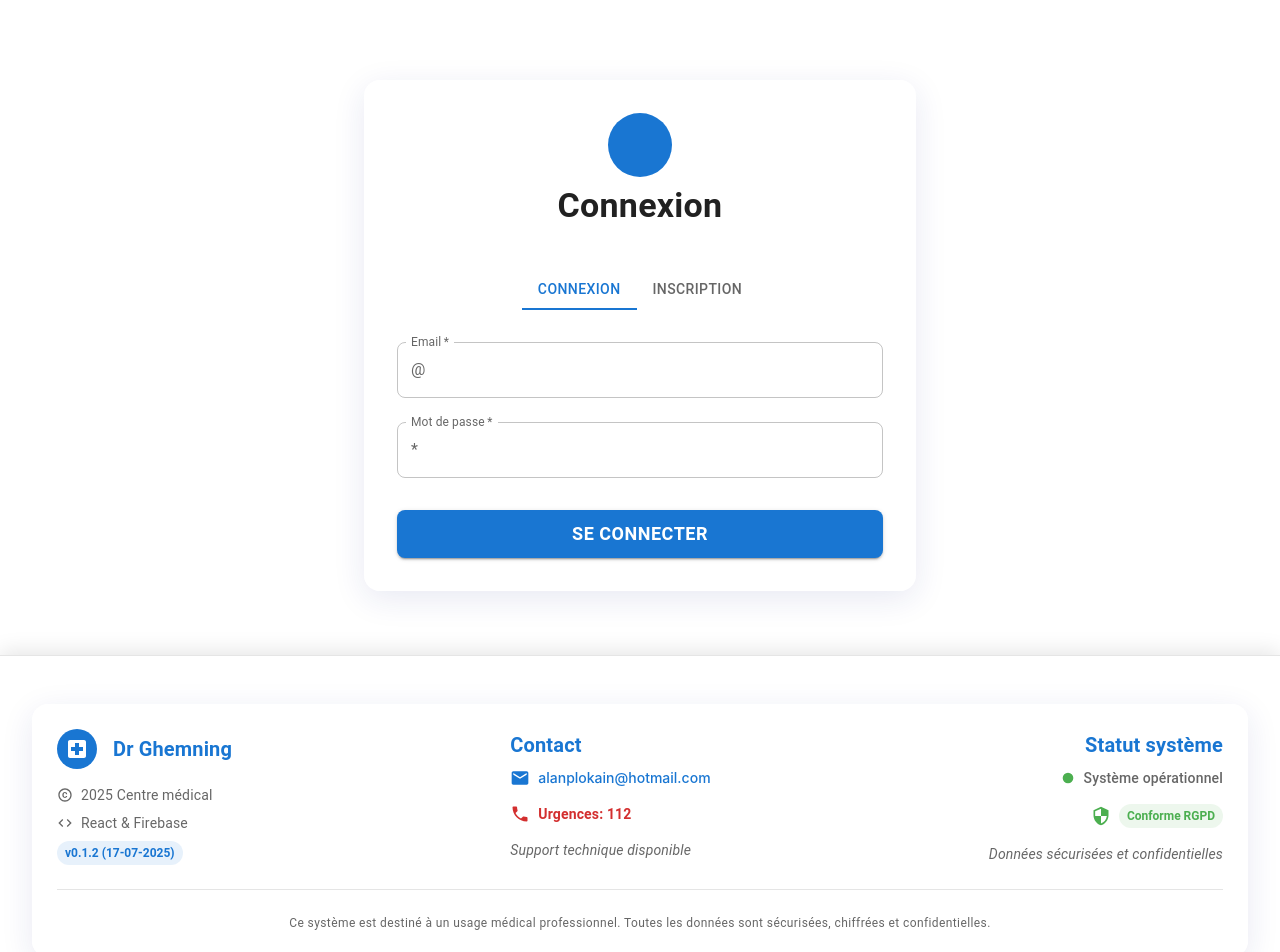
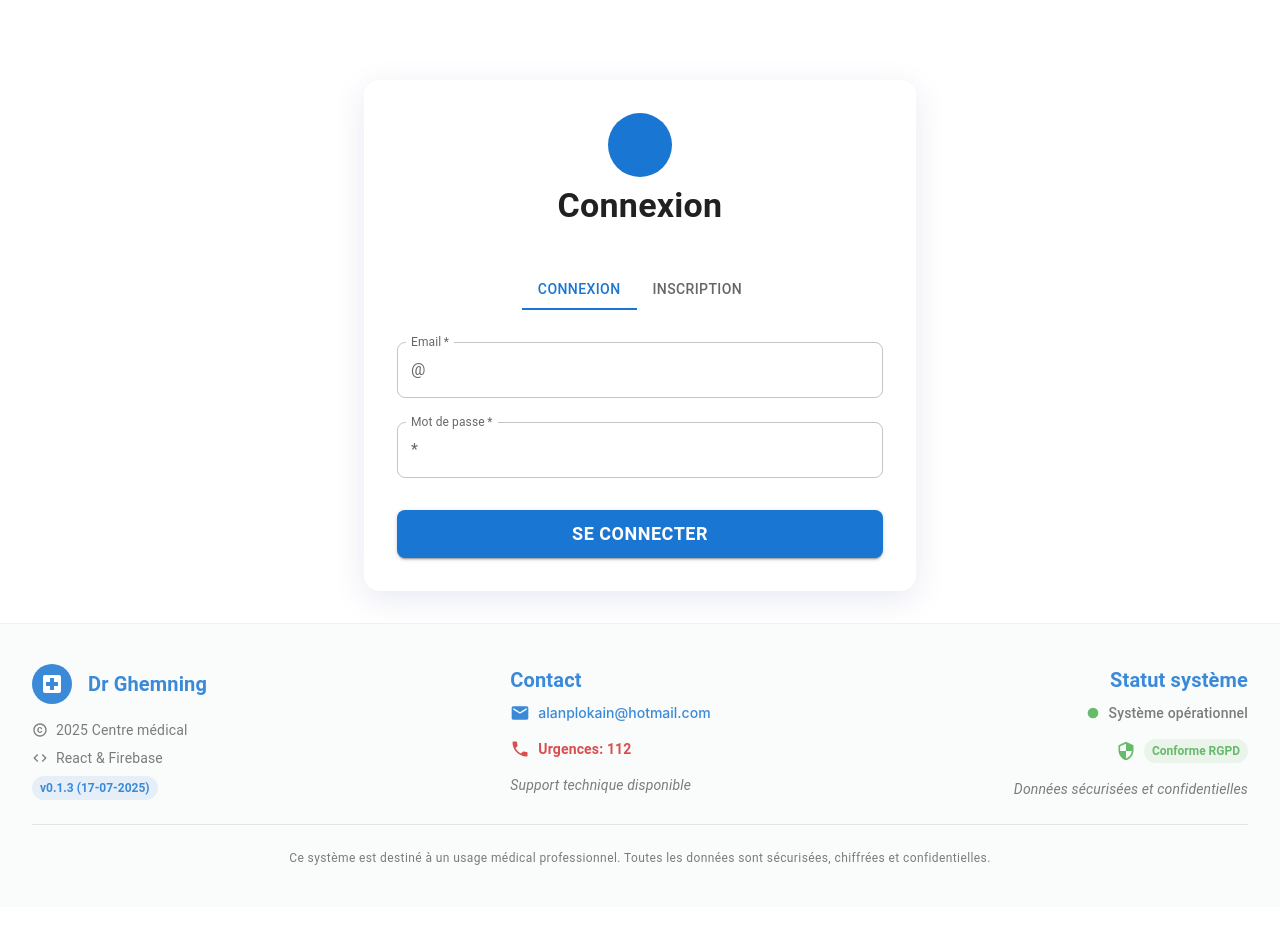
Before and after one commit to Locktix/DrGhemning, a React (Create React App) app: page /login in a window 1280 px wide. Shown: the top 952 px of the page. After the commit the page ends 907 px from the top, so only its background shows below. Built offline with nearby package versions, Linux system fonts and the light colour scheme; no server answers; some icons are missing.

Commit message:
fix footer p1

```diff
--- a/package.json
+++ b/package.json
@@ -1,6 +1,6 @@
 {
   "name": "DrGhemning",
-  "version": "0.1.2 (17-07-2025)",
+  "version": "0.1.3 (17-07-2025)",
   "private": true,
   "dependencies": {
     "@emotion/react": "^11.14.0",
--- a/src/App.css
+++ b/src/App.css
@@ -36,3 +36,36 @@
     transform: rotate(360deg);
   }
 }
+
+html, body, #root, .app-root {
+  height: 100%;
+  min-height: 100vh;
+  margin: 0;
+  padding: 0;
+}
+
+.app-root {
+  display: flex;
+  flex-direction: column;
+  min-height: 100vh;
+}
+
+.main-content {
+  flex: 1 0 auto;
+}
+
+footer {
+  flex-shrink: 0;
+  margin-top: auto;
+  background: rgba(248,249,250,0.85);
+  color: #888;
+  font-size: 0.85rem;
+  box-shadow: none;
+  border-top: 1px solid #eee;
+  padding: 12px 0 8px 0;
+  opacity: 0.85;
+  transition: opacity 0.2s;
+}
+footer:hover {
+  opacity: 1;
+}
--- a/src/App.js
+++ b/src/App.js
@@ -60,7 +60,7 @@ function App() {
           display: 'flex',
           flexDirection: 'column',
           minHeight: '100vh'
-        }}>
+        }} className="app-root">
           <AnimatedRoutes />
           <Footer />
         </Box>
--- a/src/components/Footer.js
+++ b/src/components/Footer.js
@@ -20,25 +20,31 @@ const Footer = () => {
       component="footer"
       sx={{
         mt: 'auto',
-        py: 4,
-        px: { xs: 2, sm: 4 },
-        pt: 6,
-        mt: { xs: 4, sm: 6, md: 8 },
-        borderTop: '1px solid rgba(0,0,0,0.1)',
-        boxShadow: '0 -4px 20px 0 rgba(0,0,0,0.1)',
+        py: 2,
+        px: { xs: 1, sm: 2 },
+        pt: 3,
+        mt: { xs: 2, sm: 3, md: 4 },
+        borderTop: '1px solid #eee',
+        boxShadow: 'none',
+        background: 'rgba(248,249,250,0.85)',
+        fontSize: '0.85rem',
+        color: '#888',
+        opacity: 0.85,
+        transition: 'opacity 0.2s',
+        '&:hover': { opacity: 1 },
       }}
     >
       <Card
         elevation={0}
         sx={{
-          background: 'rgba(255,255,255,0.8)',
-          borderRadius: 4,
-          backdropFilter: 'blur(10px)',
-          border: '1px solid rgba(255,255,255,0.2)',
-          boxShadow: '0 8px 32px 0 rgba(31, 38, 135, 0.1)',
+          background: 'transparent',
+          borderRadius: 3,
+          backdropFilter: 'none',
+          border: 'none',
+          boxShadow: 'none',
         }}
       >
-        <CardContent sx={{ p: { xs: 2, sm: 3 } }}>
+        <CardContent sx={{ p: { xs: 1, sm: 2 } }}>
           <Grid container spacing={3} justifyContent="space-between" alignItems="flex-start">
             {/* Informations principales */}
             <Grid item xs={12} sm={6} md={4}>
```
